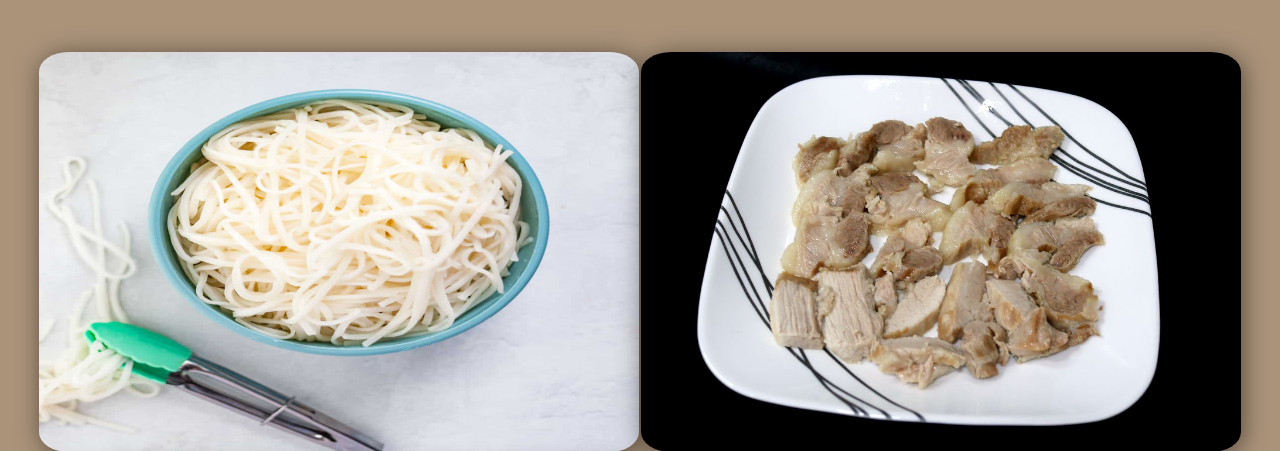
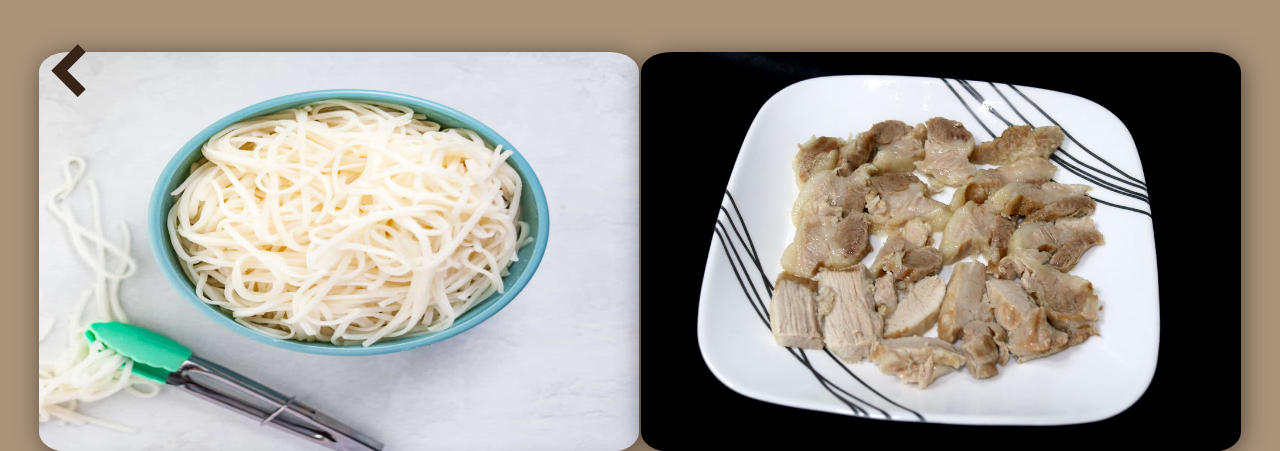
Before and after one commit to danudeth2004/Vscode, a PHP site: page /order.html in a window 1280 px wide. Shown: the top 451 px of the page. Run offline with PHP 8.4, Linux system fonts and the light colour scheme.

Commit message:
add backward button

```diff
--- a/ProjectWEB/order.html
+++ b/ProjectWEB/order.html
@@ -9,6 +9,7 @@
     <link rel="preconnect" href="https://fonts.googleapis.com">
     <link rel="preconnect" href="https://fonts.gstatic.com" crossorigin>
     <link href="https://fonts.googleapis.com/css2?family=Roboto+Condensed:ital,wght@0,100..900;1,100..900&display=swap" rel="stylesheet">
+    <script src="javascripts/linktopages.js"></script>
     <script type="text/javascript">
         function showImgNoodles(){
             img = document.getElementById("noodles").value;
@@ -74,9 +75,7 @@
 </head>
 <body>
     <div class="container">
-        <div>
-
-        </div>
+        <button class="back" onclick="Backward()"><i class='bx bxs-chevron-left' ></i></button>
         <table>
             <tr>
                 <td colspan="2">
--- a/ProjectWEB/style_order.css
+++ b/ProjectWEB/style_order.css
@@ -14,6 +14,17 @@ body {
     background-repeat: no-repeat;
 }
 
+.back {
+    position: absolute;
+    border: none;
+    background: none;
+    cursor: pointer;
+    margin: 0;
+    padding: 0;
+    font-size: 90px;
+    color: #372417;
+    margin-left: 2%;
+}
 
 table {
     margin-top: 2%;
```
